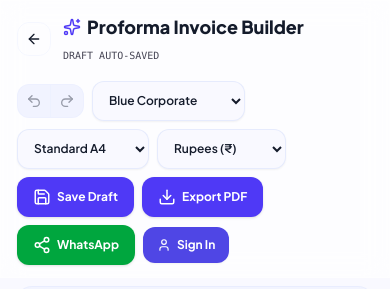
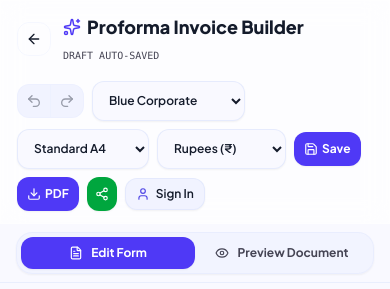
Before and after one commit to dharvik120/BillWebz, a Next.js app: page /invoice/proforma in a window 390 px wide. Shown: the top 289 px of the page. Built offline with nearby package versions, Linux system fonts and the light colour scheme; no server answers; the database is empty.

Commit message:
fix: embed guaranteed firebase config fallback and enhance mobile button responsiveness

```diff
--- a/src/app/invoice/gst/page.tsx
+++ b/src/app/invoice/gst/page.tsx
@@ -650,28 +650,33 @@ function GstInvoiceForm() {
           {/* Save Status triggers */}
           <button
             onClick={() => handleSaveDraft(true)}
-            className="h-10 px-4 text-xs sm:text-sm font-bold text-white bg-blue-600 hover:bg-blue-700 rounded-xl flex items-center gap-1.5 shadow-sm transition-colors cursor-pointer"
+            className="h-8.5 sm:h-10 px-2.5 sm:px-4 text-xs sm:text-sm font-bold text-white bg-blue-600 hover:bg-blue-700 rounded-xl flex items-center gap-1 sm:gap-1.5 shadow-xs transition-colors cursor-pointer active:scale-95 shrink-0"
+            title="Save Invoice Draft"
           >
-            {saveSuccess ? <Check className="h-4 w-4" /> : <Save className="h-4 w-4" />}
-            <span>{saveSuccess ? 'Saved!' : 'Save Draft'}</span>
+            {saveSuccess ? <Check className="h-3.5 w-3.5 sm:h-4 sm:w-4" /> : <Save className="h-3.5 w-3.5 sm:h-4 sm:w-4" />}
+            <span className="hidden sm:inline">{saveSuccess ? 'Saved!' : 'Save Draft'}</span>
+            <span className="sm:hidden">{saveSuccess ? 'Saved' : 'Save'}</span>
           </button>
 
           <button
             onClick={handleDownloadPdf}
             disabled={isExporting}
-            className="h-10 px-4 text-xs sm:text-sm font-bold bg-indigo-600 hover:bg-indigo-700 text-white rounded-xl flex items-center gap-1.5 shadow-sm transition-colors disabled:opacity-50 cursor-pointer"
+            className="h-8.5 sm:h-10 px-2.5 sm:px-4 text-xs sm:text-sm font-bold bg-indigo-600 hover:bg-indigo-700 text-white rounded-xl flex items-center gap-1 sm:gap-1.5 shadow-xs transition-colors disabled:opacity-50 cursor-pointer active:scale-95 shrink-0"
+            title="Download PDF Invoice"
           >
-            {isExporting ? <RefreshCw className="h-4 w-4 animate-spin" /> : <Download className="h-4 w-4" />}
-            <span>{isExporting ? 'Generating...' : 'Export PDF'}</span>
+            {isExporting ? <RefreshCw className="h-3.5 w-3.5 sm:h-4 sm:w-4 animate-spin" /> : <Download className="h-3.5 w-3.5 sm:h-4 sm:w-4" />}
+            <span className="hidden sm:inline">{isExporting ? 'Generating...' : 'Export PDF'}</span>
+            <span className="sm:hidden">{isExporting ? '...' : 'PDF'}</span>
           </button>
 
           <button
             onClick={handleShareWhatsApp}
             disabled={isSharingWhatsApp}
-            className="h-10 px-4 text-xs sm:text-sm font-bold bg-green-600 hover:bg-green-700 text-white rounded-xl flex items-center gap-1.5 shadow-sm transition-colors cursor-pointer disabled:opacity-50"
+            className="h-8.5 sm:h-10 px-2 sm:px-4 text-xs sm:text-sm font-bold bg-green-600 hover:bg-green-700 text-white rounded-xl flex items-center gap-1 sm:gap-1.5 shadow-xs transition-colors cursor-pointer disabled:opacity-50 active:scale-95 shrink-0"
+            title="Share via WhatsApp"
           >
-            {isSharingWhatsApp ? <RefreshCw className="h-4 w-4 animate-spin" /> : <Share2 className="h-4 w-4" />}
-            <span>{isSharingWhatsApp ? 'Sharing...' : 'WhatsApp'}</span>
+            {isSharingWhatsApp ? <RefreshCw className="h-3.5 w-3.5 sm:h-4 sm:w-4 animate-spin" /> : <Share2 className="h-3.5 w-3.5 sm:h-4 sm:w-4" />}
+            <span className="hidden md:inline">{isSharingWhatsApp ? 'Sharing...' : 'WhatsApp'}</span>
           </button>
 
           <UserNav />
--- a/src/app/invoice/proforma/page.tsx
+++ b/src/app/invoice/proforma/page.tsx
@@ -637,28 +637,33 @@ function ProformaInvoiceForm() {
           {/* Save Status triggers */}
           <button
             onClick={() => handleSaveDraft(true)}
-            className="h-10 px-4 text-xs sm:text-sm font-bold text-white bg-indigo-600 hover:bg-indigo-700 rounded-xl flex items-center gap-1.5 shadow-sm transition-colors cursor-pointer"
+            className="h-8.5 sm:h-10 px-2.5 sm:px-4 text-xs sm:text-sm font-bold text-white bg-indigo-600 hover:bg-indigo-700 rounded-xl flex items-center gap-1 sm:gap-1.5 shadow-xs transition-colors cursor-pointer active:scale-95 shrink-0"
+            title="Save Proforma Draft"
           >
-            {saveSuccess ? <Check className="h-4.5 w-4.5" /> : <Save className="h-4.5 w-4.5" />}
-            {saveSuccess ? 'Saved!' : 'Save Draft'}
+            {saveSuccess ? <Check className="h-3.5 w-3.5 sm:h-4.5 sm:w-4.5" /> : <Save className="h-3.5 w-3.5 sm:h-4.5 sm:w-4.5" />}
+            <span className="hidden sm:inline">{saveSuccess ? 'Saved!' : 'Save Draft'}</span>
+            <span className="sm:hidden">{saveSuccess ? 'Saved' : 'Save'}</span>
           </button>
 
           <button
             onClick={handleDownloadPdf}
             disabled={isExporting}
-            className="h-10 px-4 text-xs sm:text-sm font-bold bg-indigo-600 hover:bg-indigo-700 text-white rounded-xl flex items-center gap-1.5 shadow-sm transition-colors disabled:opacity-50 cursor-pointer"
+            className="h-8.5 sm:h-10 px-2.5 sm:px-4 text-xs sm:text-sm font-bold bg-indigo-600 hover:bg-indigo-700 text-white rounded-xl flex items-center gap-1 sm:gap-1.5 shadow-xs transition-colors disabled:opacity-50 cursor-pointer active:scale-95 shrink-0"
+            title="Download PDF"
           >
-            {isExporting ? <RefreshCw className="h-4.5 w-4.5 animate-spin" /> : <Download className="h-4.5 w-4.5" />}
-            {isExporting ? 'Generating...' : 'Export PDF'}
+            {isExporting ? <RefreshCw className="h-3.5 w-3.5 sm:h-4.5 sm:w-4.5 animate-spin" /> : <Download className="h-3.5 w-3.5 sm:h-4.5 sm:w-4.5" />}
+            <span className="hidden sm:inline">{isExporting ? 'Generating...' : 'Export PDF'}</span>
+            <span className="sm:hidden">{isExporting ? '...' : 'PDF'}</span>
           </button>
 
           <button
             onClick={handleShareWhatsApp}
             disabled={isSharingWhatsApp}
-            className="h-10 px-4 text-xs sm:text-sm font-bold bg-green-600 hover:bg-green-700 text-white rounded-xl flex items-center gap-1.5 shadow-sm transition-colors cursor-pointer disabled:opacity-50"
+            className="h-8.5 sm:h-10 px-2 sm:px-4 text-xs sm:text-sm font-bold bg-green-600 hover:bg-green-700 text-white rounded-xl flex items-center gap-1 sm:gap-1.5 shadow-xs transition-colors cursor-pointer disabled:opacity-50 active:scale-95 shrink-0"
+            title="Share via WhatsApp"
           >
-            {isSharingWhatsApp ? <RefreshCw className="h-4.5 w-4.5 animate-spin" /> : <Share2 className="h-4.5 w-4.5" />}
-            <span>{isSharingWhatsApp ? 'Sharing...' : 'WhatsApp'}</span>
+            {isSharingWhatsApp ? <RefreshCw className="h-3.5 w-3.5 sm:h-4.5 sm:w-4.5 animate-spin" /> : <Share2 className="h-3.5 w-3.5 sm:h-4.5 sm:w-4.5" />}
+            <span className="hidden md:inline">{isSharingWhatsApp ? 'Sharing...' : 'WhatsApp'}</span>
           </button>
 
           <UserNav />
--- a/src/app/invoice/quotation/page.tsx
+++ b/src/app/invoice/quotation/page.tsx
@@ -637,28 +637,33 @@ function QuotationForm() {
           {/* Save Status triggers */}
           <button
             onClick={() => handleSaveDraft(true)}
-            className="h-10 px-4 text-xs sm:text-sm font-bold text-white bg-emerald-600 hover:bg-emerald-700 rounded-xl flex items-center gap-1.5 shadow-sm transition-colors cursor-pointer"
+            className="h-8.5 sm:h-10 px-2.5 sm:px-4 text-xs sm:text-sm font-bold text-white bg-emerald-600 hover:bg-emerald-700 rounded-xl flex items-center gap-1 sm:gap-1.5 shadow-xs transition-colors cursor-pointer active:scale-95 shrink-0"
+            title="Save Quotation Draft"
           >
-            {saveSuccess ? <Check className="h-4.5 w-4.5" /> : <Save className="h-4.5 w-4.5" />}
-            {saveSuccess ? 'Saved!' : 'Save Draft'}
+            {saveSuccess ? <Check className="h-3.5 w-3.5 sm:h-4.5 sm:w-4.5" /> : <Save className="h-3.5 w-3.5 sm:h-4.5 sm:w-4.5" />}
+            <span className="hidden sm:inline">{saveSuccess ? 'Saved!' : 'Save Draft'}</span>
+            <span className="sm:hidden">{saveSuccess ? 'Saved' : 'Save'}</span>
           </button>
 
           <button
             onClick={handleDownloadPdf}
             disabled={isExporting}
-            className="h-10 px-4 text-xs sm:text-sm font-bold bg-indigo-600 hover:bg-indigo-700 text-white rounded-xl flex items-center gap-1.5 shadow-sm transition-colors disabled:opacity-50 cursor-pointer"
+            className="h-8.5 sm:h-10 px-2.5 sm:px-4 text-xs sm:text-sm font-bold bg-indigo-600 hover:bg-indigo-700 text-white rounded-xl flex items-center gap-1 sm:gap-1.5 shadow-xs transition-colors disabled:opacity-50 cursor-pointer active:scale-95 shrink-0"
+            title="Download PDF"
           >
-            {isExporting ? <RefreshCw className="h-4.5 w-4.5 animate-spin" /> : <Download className="h-4.5 w-4.5" />}
-            {isExporting ? 'Generating...' : 'Export PDF'}
+            {isExporting ? <RefreshCw className="h-3.5 w-3.5 sm:h-4.5 sm:w-4.5 animate-spin" /> : <Download className="h-3.5 w-3.5 sm:h-4.5 sm:w-4.5" />}
+            <span className="hidden sm:inline">{isExporting ? 'Generating...' : 'Export PDF'}</span>
+            <span className="sm:hidden">{isExporting ? '...' : 'PDF'}</span>
           </button>
 
           <button
             onClick={handleShareWhatsApp}
             disabled={isSharingWhatsApp}
-            className="h-10 px-4 text-xs sm:text-sm font-bold bg-green-600 hover:bg-green-700 text-white rounded-xl flex items-center gap-1.5 shadow-sm transition-colors cursor-pointer disabled:opacity-50"
+            className="h-8.5 sm:h-10 px-2 sm:px-4 text-xs sm:text-sm font-bold bg-green-600 hover:bg-green-700 text-white rounded-xl flex items-center gap-1 sm:gap-1.5 shadow-xs transition-colors cursor-pointer disabled:opacity-50 active:scale-95 shrink-0"
+            title="Share via WhatsApp"
           >
-            {isSharingWhatsApp ? <RefreshCw className="h-4.5 w-4.5 animate-spin" /> : <Share2 className="h-4.5 w-4.5" />}
-            <span>{isSharingWhatsApp ? 'Sharing...' : 'WhatsApp'}</span>
+            {isSharingWhatsApp ? <RefreshCw className="h-3.5 w-3.5 sm:h-4.5 sm:w-4.5 animate-spin" /> : <Share2 className="h-3.5 w-3.5 sm:h-4.5 sm:w-4.5" />}
+            <span className="hidden md:inline">{isSharingWhatsApp ? 'Sharing...' : 'WhatsApp'}</span>
           </button>
 
           <UserNav />
--- a/src/components/auth/UserNav.tsx
+++ b/src/components/auth/UserNav.tsx
@@ -36,7 +36,7 @@ export function UserNav() {
 
   if (loading) {
     return (
-      <div className="h-9 w-24 bg-secondary animate-pulse rounded-xl" />
+      <div className="h-8 sm:h-9 w-18 sm:w-24 bg-secondary/80 animate-pulse rounded-xl" />
     );
   }
 
@@ -46,10 +46,10 @@ export function UserNav() {
         <button
           type="button"
           onClick={() => setAuthModalOpen(true)}
-          className="h-9 px-3.5 bg-primary text-white hover:bg-primary/90 rounded-xl text-xs font-bold transition-all shadow-xs flex items-center gap-1.5 cursor-pointer"
+          className="h-8 sm:h-9 px-2.5 sm:px-3.5 bg-secondary hover:bg-secondary/80 text-foreground border border-border/80 rounded-xl text-xs font-bold transition-all shadow-xs flex items-center gap-1.5 cursor-pointer active:scale-95 whitespace-nowrap"
         >
-          <User className="h-3.5 w-3.5" />
-          <span>Sign In</span>
+          <User className="h-3.5 w-3.5 text-primary shrink-0" />
+          <span className="font-semibold">Sign In</span>
         </button>
 
         <AuthModal
@@ -74,17 +74,17 @@ export function UserNav() {
       <button
         type="button"
         onClick={() => setDropdownOpen(!dropdownOpen)}
-        className="flex items-center gap-2 p-1.5 sm:px-3 sm:py-1.5 bg-secondary hover:bg-secondary/80 border border-border/80 rounded-xl transition-all cursor-pointer text-xs font-bold text-foreground"
+        className="h-8 sm:h-9 flex items-center gap-1.5 px-2 sm:px-3 bg-secondary hover:bg-secondary/80 border border-border/80 rounded-xl transition-all cursor-pointer text-xs font-bold text-foreground active:scale-95"
       >
         {user.photoURL ? (
-          <img src={user.photoURL} alt={displayName} className="w-6 h-6 rounded-full object-cover" />
+          <img src={user.photoURL} alt={displayName} className="w-5 h-5 sm:w-6 sm:h-6 rounded-full object-cover shrink-0" />
         ) : (
-          <div className="w-6 h-6 rounded-full bg-primary text-white flex items-center justify-center text-xs font-black">
+          <div className="w-5 h-5 sm:w-6 sm:h-6 rounded-full bg-primary text-white flex items-center justify-center text-[10px] sm:text-xs font-black shrink-0">
             {initial}
           </div>
         )}
-        <span className="hidden sm:inline-block max-w-[120px] truncate">{displayName}</span>
-        <ChevronDown className="h-3.5 w-3.5 text-muted-foreground" />
+        <span className="hidden sm:inline-block max-w-[110px] truncate">{displayName}</span>
+        <ChevronDown className="h-3 w-3 sm:h-3.5 sm:w-3.5 text-muted-foreground shrink-0" />
       </button>
 
       {dropdownOpen && (
```
Also changed, not shown: src/app/page.tsx (+9 -7 lines), src/lib/firebase.ts (+10 -10 lines).
